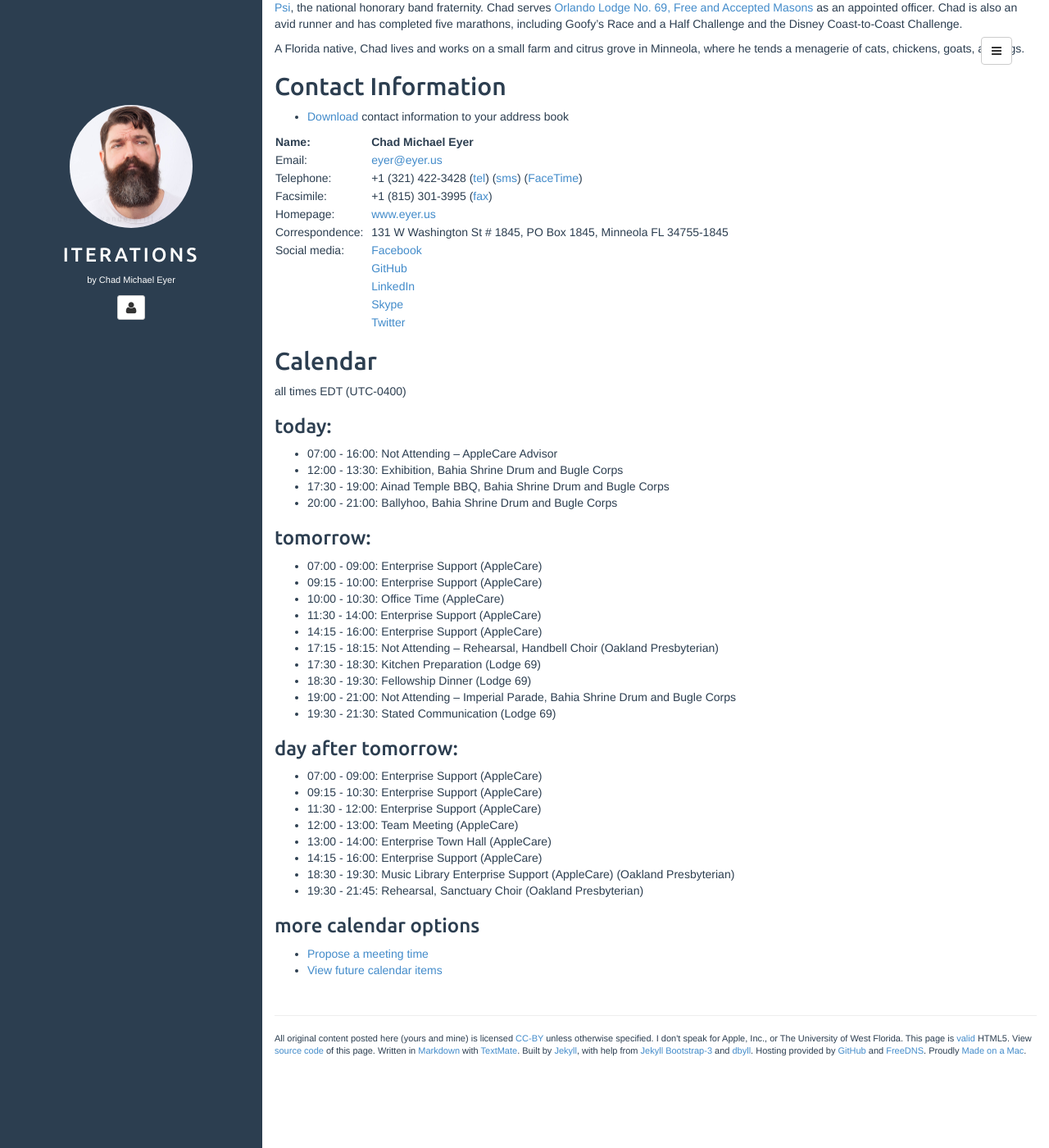
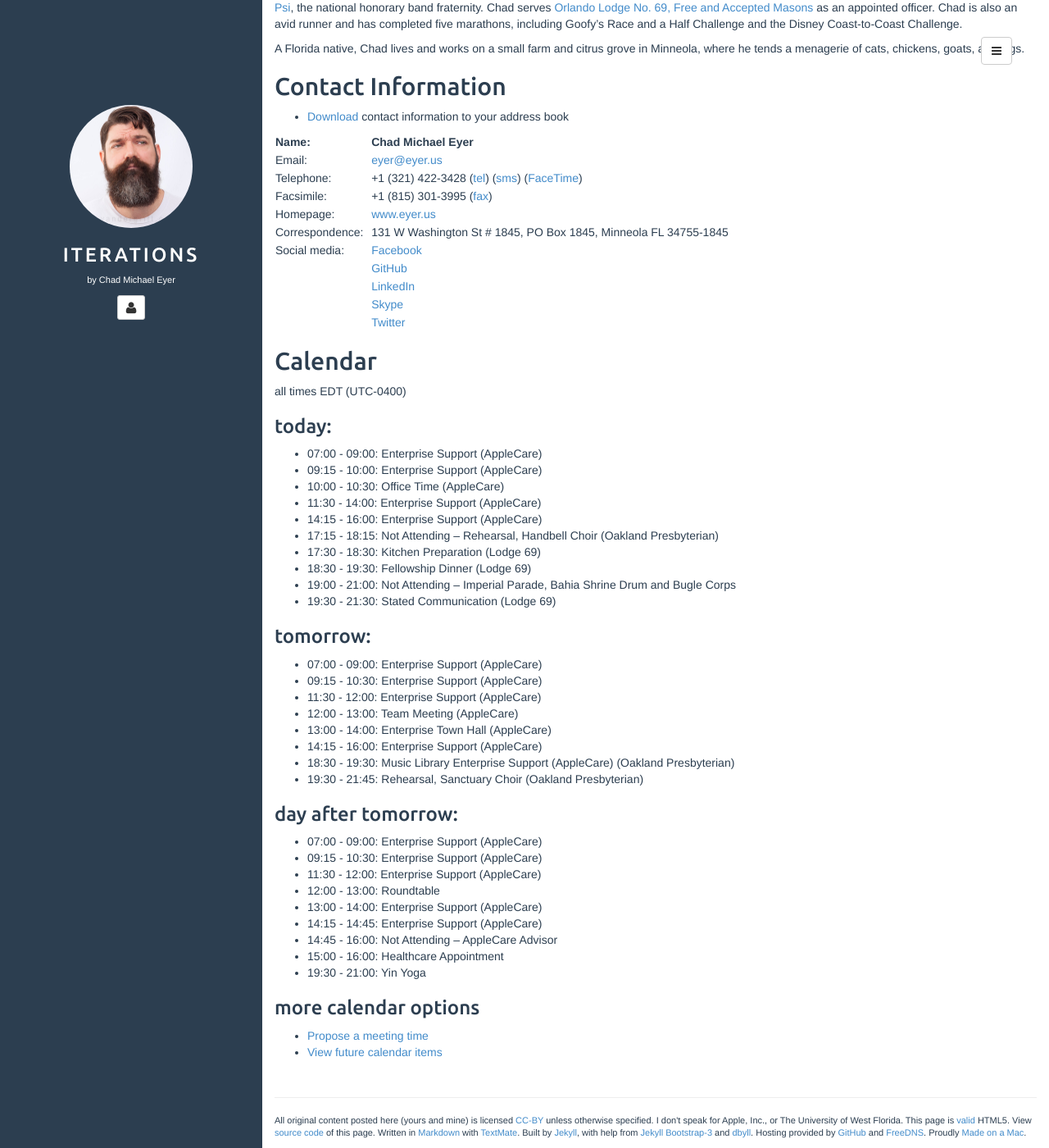
Before and after one commit to chadmichaeleyer/chadmichaeleyer.github.io, a Jekyll site: the page built from about.md, in a window 1280 px wide and 1400 px high, scrolled down 1010 px. Shown: the whole window at 82% size. Built offline with Jekyll 4.4.1, drawn with Linux system fonts in a browser that asks for light colours.

Commit message:
calendar update

```diff
--- a/calendar.markdown
+++ b/calendar.markdown
@@ -1,13 +1,6 @@
 all times EDT (UTC-0400)
 
 ### today:
-
-* 07:00 - 16:00: Not Attending – AppleCare Advisor
-* 12:00 - 13:30: Exhibition, Bahia Shrine Drum and Bugle Corps
-* 17:30 - 19:00: Ainad Temple BBQ, Bahia Shrine Drum and Bugle Corps
-* 20:00 - 21:00: Ballyhoo, Bahia Shrine Drum and Bugle Corps
-
-### tomorrow:
 
 * 07:00 - 09:00: Enterprise Support (AppleCare)
 * 09:15 - 10:00: Enterprise Support (AppleCare)
@@ -30,3 +23,15 @@ all times EDT (UTC-0400)
 * 14:15 - 16:00: Enterprise Support (AppleCare)
 * 18:30 - 19:30: Music Library Enterprise Support (AppleCare) (Oakland Presbyterian)
 * 19:30 - 21:45: Rehearsal, Sanctuary Choir (Oakland Presbyterian)
+
+### day after tomorrow:
+
+* 07:00 - 09:00: Enterprise Support (AppleCare)
+* 09:15 - 10:30: Enterprise Support (AppleCare)
+* 11:30 - 12:00: Enterprise Support (AppleCare)
+* 12:00 - 13:00: Roundtable
+* 13:00 - 14:00: Enterprise Support (AppleCare)
+* 14:15 - 14:45: Enterprise Support (AppleCare)
+* 14:45 - 16:00: Not Attending – AppleCare Advisor
+* 15:00 - 16:00: Healthcare Appointment
+* 19:30 - 21:00: Yin Yoga
```
Also changed, not shown: other parts of calendar.markdown (+1 -1 lines), calendar-year.markdown (+6 -7 lines).
